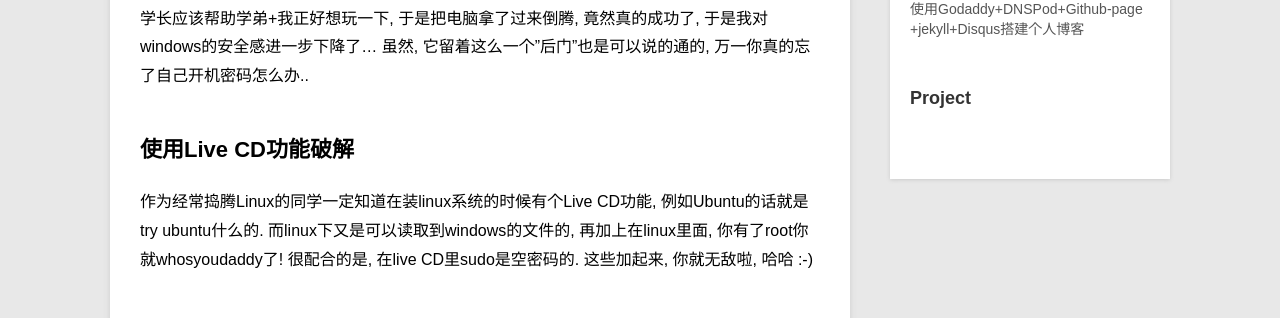
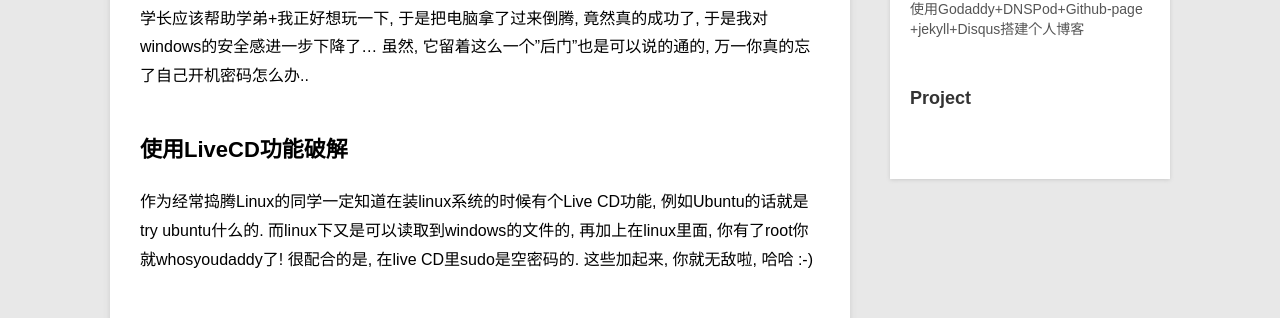
Before and after one commit to andycoder7/andycoder7.github.com, a Jekyll site: the page built from _posts/blog/2014-4-27-test.md, in a window 1280 px wide. Shown: the part 434-752 px from the top of the page. Built offline with Jekyll 4.4.1, drawn with Linux system fonts in a browser that asks for light colours; Markdown is read by kramdown in place of the engine named in the settings; comment, search, counter and statistics services are not loaded.

Commit message:
update test page

```diff
--- a/_posts/blog/2014-4-27-test.md
+++ b/_posts/blog/2014-4-27-test.md
@@ -9,7 +9,7 @@ category: blog
 ##缘起
 昨天晚上实验室一个学弟抱了一台电脑过来, 说是一个奇葩童鞋的, 把自己的开机密码忘了... 本着学长应该帮助学弟+我正好想玩一下, 于是把电脑拿了过来倒腾, 竟然真的成功了, 于是我对windows的安全感进一步下降了... 虽然, 它留着这么一个"后门"也是可以说的通的, 万一你真的忘了自己开机密码怎么办..
 
-##使用Live CD功能破解
+##使用LiveCD功能破解
 作为经常捣腾Linux的同学一定知道在装linux系统的时候有个Live CD功能, 例如Ubuntu的话就是try ubuntu什么的. 而linux下又是可以读取到windows的文件的, 再加上在linux里面, 你有了root你就whosyoudaddy了! 很配合的是, 在live CD里sudo是空密码的. 这些加起来, 你就无敌啦, 哈哈 :-)
 
 ###原理
```
